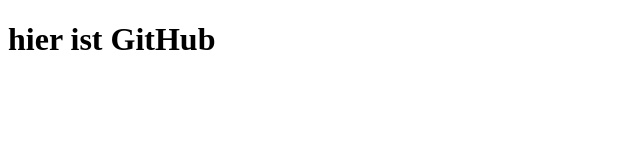
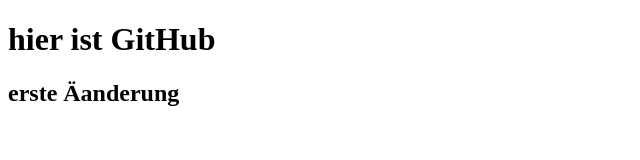
Before and after one commit to fatima-masmas/Kickstart, a plain HTML site: page test.html in a window 1280 px wide. Shown: the whole page, without its empty margins (0-640 px from the left). Drawn offline with Linux system fonts and the light colour scheme.

Commit message:
zweite commit

```diff
--- a/test.html
+++ b/test.html
@@ -8,5 +8,6 @@
 </head>
 <body>
     <h1> hier ist GitHub</h1>
+    <h2> erste Äanderung</h2>
 </body>
 </html>
```
